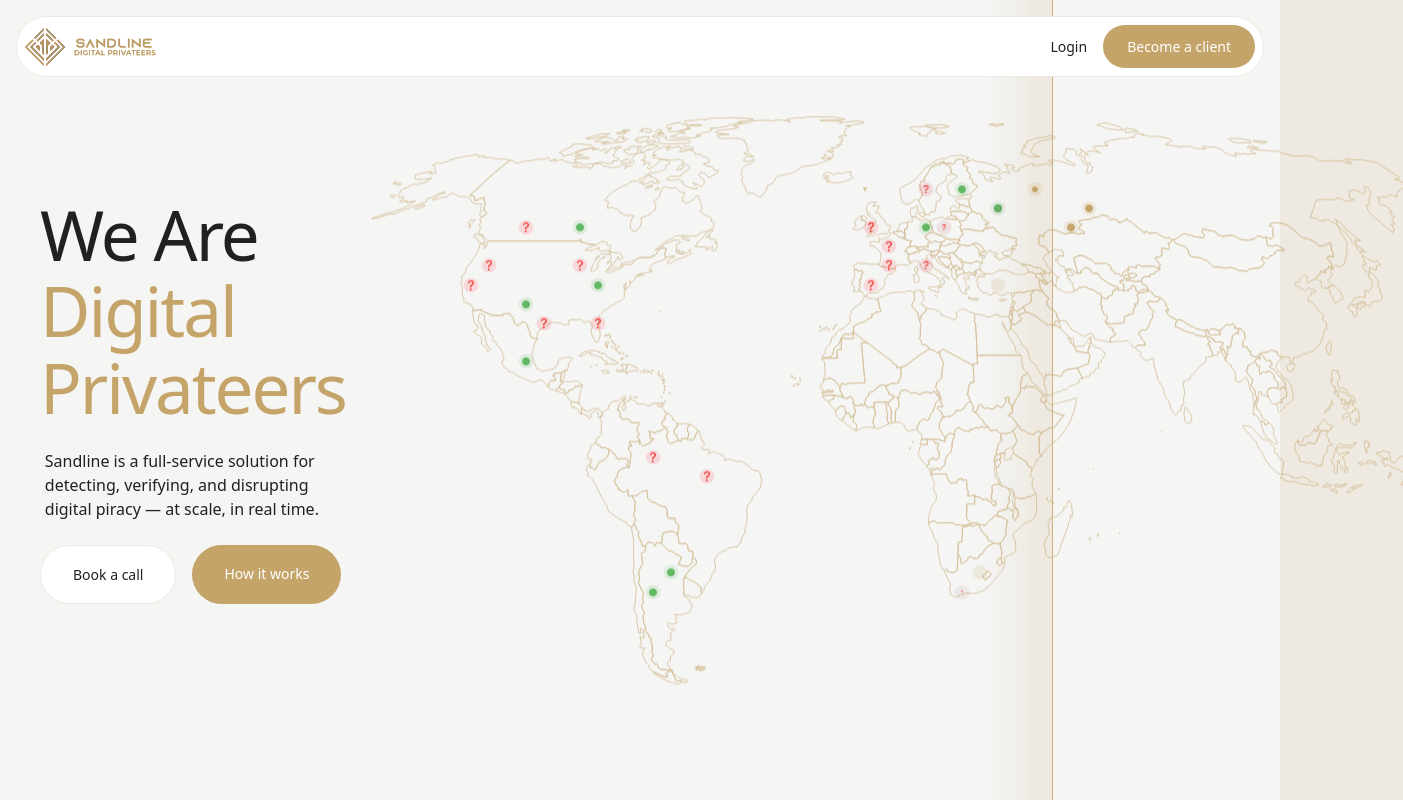
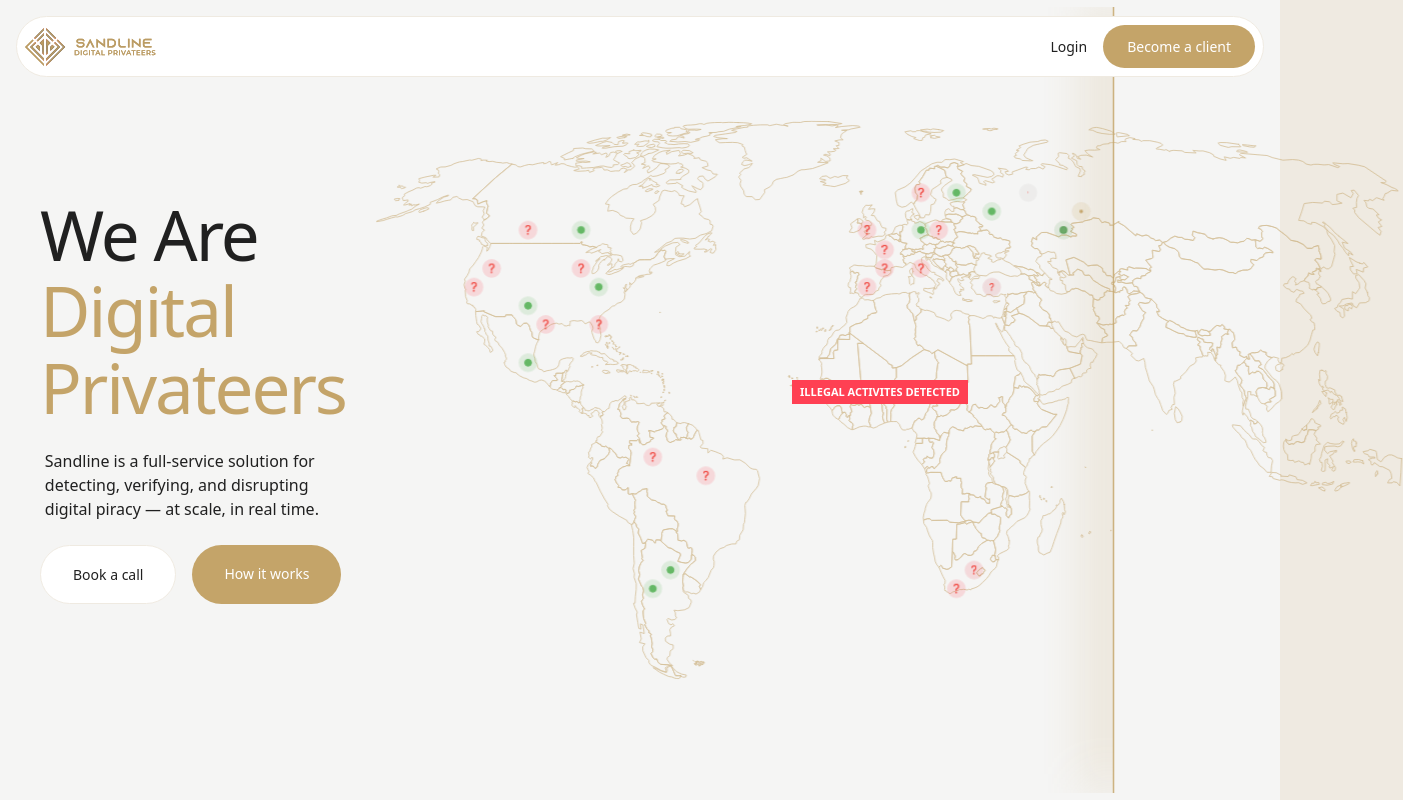
Before and after one commit to madeByIgor/sandline, a React app: page / in a window 1280 px wide. Shown: the top 800 px of the page, 1403 px wide, since content can reach past the window. Built offline with nearby package versions, Linux system fonts and the light colour scheme; the HTML template or start-up script is replaced by a standard one.

Commit message:
cleaned components and fused squareGrid into HomeHero

```diff
--- a/src/App.tsx
+++ b/src/App.tsx
@@ -1,16 +1,16 @@
 import HomeHero from "./components/HomeHero/HomeHero";
 import Header from "./components/UI/Header/Header";
-import SquareGrid from "./components/UI/SquareGrid/SquareGrid";
+import Spacer from "./components/UI/Spacer/Spacer";
 import GlobalProvider from "./context/GlobalContext";
 
 function App() {
   return (
     <>
+      <Header />
       <GlobalProvider>
-        <Header />
         <HomeHero />
-        <SquareGrid />
       </GlobalProvider>
+      <Spacer height={"150vh"} />
     </>
   );
 }
--- a/src/components/HomeHero/HomeHero.tsx
+++ b/src/components/HomeHero/HomeHero.tsx
@@ -4,18 +4,15 @@
 import { useGlobalContext } from "../../context/GlobalContext";
 
 import HomeHeroDefend from "./HomeHeroDefend/HomeHeroDefend";
+import SquareGrid from "../UI/SquareGrid/SquareGrid";
 
 interface HomeHeroProps {}
 
 const HomeHero: React.FC<HomeHeroProps> = ({}) => {
   const { isIllegalStream, squareFullScreenRef } = useGlobalContext();
   return (
-    <>
-      <div
-        ref={squareFullScreenRef}
-        className={`${styles.squareFullScreen}`}
-      ></div>
-      <section className={`${styles.wrapper}`}>
+    <div className={`${styles.wrapper}`}>
+      <section className={`${styles.contentWrapper}`}>
         <div className={`${styles.inner}`}>
           <div className={`${styles.content}`}>
             <h1 className={styles.heading}>
@@ -36,7 +33,8 @@
           </div>
         </div>
       </section>
-    </>
+      <SquareGrid />
+    </div>
   );
 };
 
--- a/src/components/HomeHero/style.module.css
+++ b/src/components/HomeHero/style.module.css
@@ -1,21 +1,13 @@
 .wrapper {
+  overflow: hidden;
+}
+.contentWrapper {
   width: 100%;
   padding: 0 40px;
   z-index: 2;
   position: relative;
 }
 
-.squareFullScreen {
-  position: fixed;
-  width: 150vw;
-  aspect-ratio: 1/1;
-  pointer-events: none;
-  z-index: -1;
-  top: 50%;
-  left: 50%;
-  transform: translate(-50%, -50%);
-  will-change: transform;
-}
 .inner {
   height: 100vh;
   max-width: 2200px;
--- a/src/components/UI/Scanner/style.module.css
+++ b/src/components/UI/Scanner/style.module.css
@@ -1,5 +1,5 @@
 .wrapper {
-  --height: 150vh;
+  --height: 100vh;
   width: 81px;
   height: var(--height);
   position: absolute;
--- /dev/null
+++ b/src/components/UI/Spacer/Spacer.module.css
@@ -0,0 +1,5 @@
+.spacer {
+  display: block;
+  width: 100%;
+  flex-shrink: 0;
+}
--- /dev/null
+++ b/src/components/UI/Spacer/Spacer.tsx
@@ -0,0 +1,24 @@
+import React from 'react';
+import styles from './Spacer.module.css';
+
+type SpacerProps = {
+  height: number | string;
+};
+
+/**
+ * Spacer renders an empty block with a configurable height to push content apart.
+ */
+const Spacer: React.FC<SpacerProps> = ({ height }) => {
+  const resolvedHeight = typeof height === 'number' ? `${height}px` : height;
+
+  return (
+    <div
+      className={styles.spacer}
+      style={{ height: resolvedHeight }}
+      aria-hidden="true"
+      data-testid="spacer"
+    />
+  );
+};
+
+export default Spacer;
--- a/src/components/UI/SquareGrid/style.module.css
+++ b/src/components/UI/SquareGrid/style.module.css
@@ -2,13 +2,13 @@
   display: flex;
   flex-direction: column;
   justify-content: center;
-  /* gap: 1px; */
-  /* background-color: var(--gridline); */
-  position: fixed;
+  position: absolute;
   width: 100%;
   top: 50%;
   transform: translateY(-50%);
   z-index: 1;
-
+  height: 100%;
   padding-left: 29%;
+  /* gap: 1px; */
+  /* background-color: var(--gridline); */
 }
--- a/src/index.css
+++ b/src/index.css
@@ -29,6 +29,7 @@
   color: var(--textblack);
   background-color: var(--bg);
   min-height: 100vh;
+  overflow-x: hidden;
 }
 
 * {
```
Also changed, not shown: src/components/UI/SquareGrid/StreamAnimation.tsx (deleted, +0 -23 lines).
